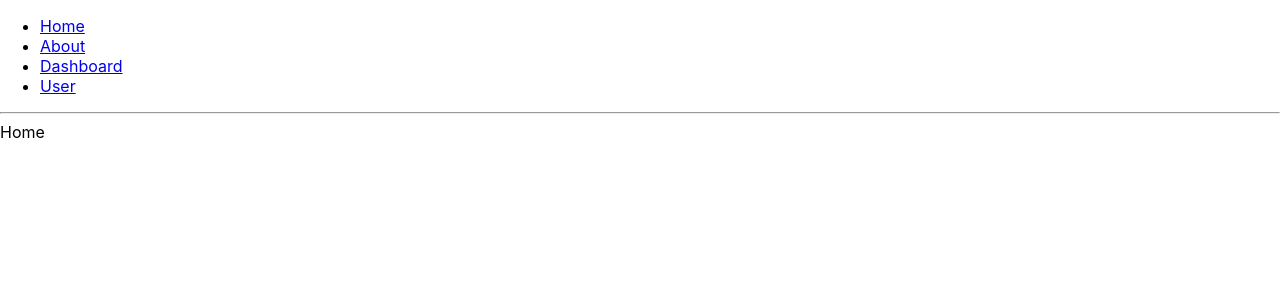
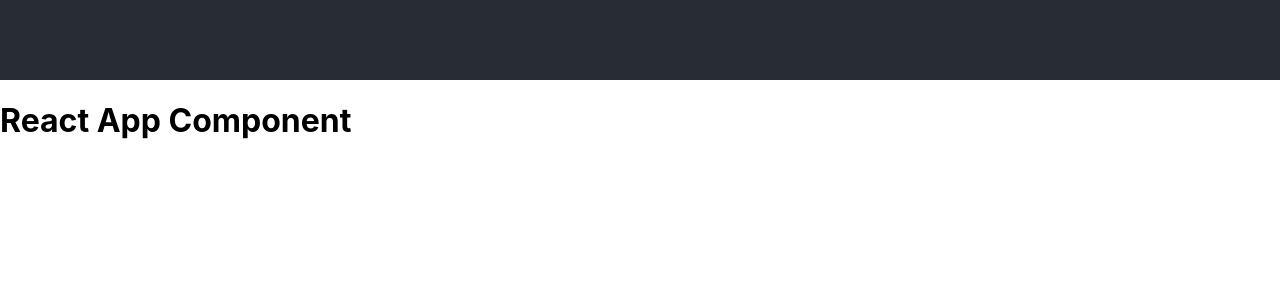
Before and after one commit to TalhaZulfiqar69/react-custom-hooks-and-routers, a React (Create React App) app: page / in a window 1280 px wide. Shown: the top 300 px of the page. Built offline with nearby package versions, Linux system fonts and the light colour scheme.

Commit message:
husky, eslint and prettier

```diff
--- a/src/App.css
+++ b/src/App.css
@@ -15,7 +15,7 @@
 
 .App-header {
   background-color: #282c34;
-  min-height: 100vh;
+  min-height: 10vh;
   display: flex;
   flex-direction: column;
   align-items: center;
--- a/src/App.jsx
+++ b/src/App.jsx
@@ -1,56 +1,60 @@
 import './App.css'
 import React from 'react'
-import {
-  BrowserRouter as Router,
-  Switch,
-  Route,
-  Link,
-  useLocation,
-  useParams,
-} from 'react-router-dom'
-import Home from './components/Home'
-import About from './components/About'
+// import {
+//   BrowserRouter as Router,
+//   Switch,
+//   Route,
+//   Link,
+//   useLocation,
+//   useParams,
+// } from 'react-router-dom'
+// import Home from './components/Home'
+// import About from './components/About'
 
-const Error = () => {
-  const location = useLocation()
-  return <div>{`Error 404 ${location.pathname}`}</div>
-}
+// const Error = () => {
+//   const location = useLocation()
+//   return <div>{`Error 404 ${location.pathname}`}</div>
+// }
 function App() {
   return (
-    <Router>
-      <nav>
-        <ul>
-          <li>
-            <Link to="/">Home</Link>
-          </li>
-          <li>
-            <Link to="/about">About</Link>
-          </li>
-          <li>
-            <Link to="/dashboard">Dashboard</Link>
-          </li>
-          <li>
-            <Link to="/user/chand">User</Link>
-          </li>
-        </ul>
-      </nav>
-      <hr />
-      <Switch>
-        <Route exact path="/" component={Home} />
-        <Route path="/about" component={About} />
-        <Route path="/dashboard" component={Dashboard} />
-        <Route path="/user/:name" component={User} />
-        <Route path="*" component={Error} />
-      </Switch>
-    </Router>
+    <div>
+      <header className="App-header"></header>
+      <h1>React App Component</h1>
+    </div>
+    // <Router>
+    //   <nav>
+    //     <ul>
+    //       <li>
+    //         <Link to="/">Home</Link>
+    //       </li>
+    //       <li>
+    //         <Link to="/about">About</Link>
+    //       </li>
+    //       <li>
+    //         <Link to="/dashboard">Dashboard</Link>
+    //       </li>
+    //       <li>
+    //         <Link to="/user/talha-zulfiqar">User</Link>
+    //       </li>
+    //     </ul>
+    //   </nav>
+    //   <hr />
+    //   <Switch>
+    //     <Route exact path="/" component={Home} />
+    //     <Route path="/about" component={About} />
+    //     <Route path="/dashboard" component={Dashboard} />
+    //     <Route path="/user/:name" component={User} />
+    //     <Route path="*" component={Error} />
+    //   </Switch>
+    // </Router>
   )
 }
 
-const Dashboard = () => {
-  return <div>Dashboard </div>
-}
-const User = () => {
-  const { name } = useParams()
-  return <div>User {name}</div>
-}
+// const Dashboard = () => {
+//   return <div>Dashboard </div>
+// }
+// const User = () => {
+//   const { name } = useParams()
+//   return <div>User {name}</div>
+// }
 export default App
```
Also changed, not shown: 1 other file (tests, documents, lock files or other folders).
